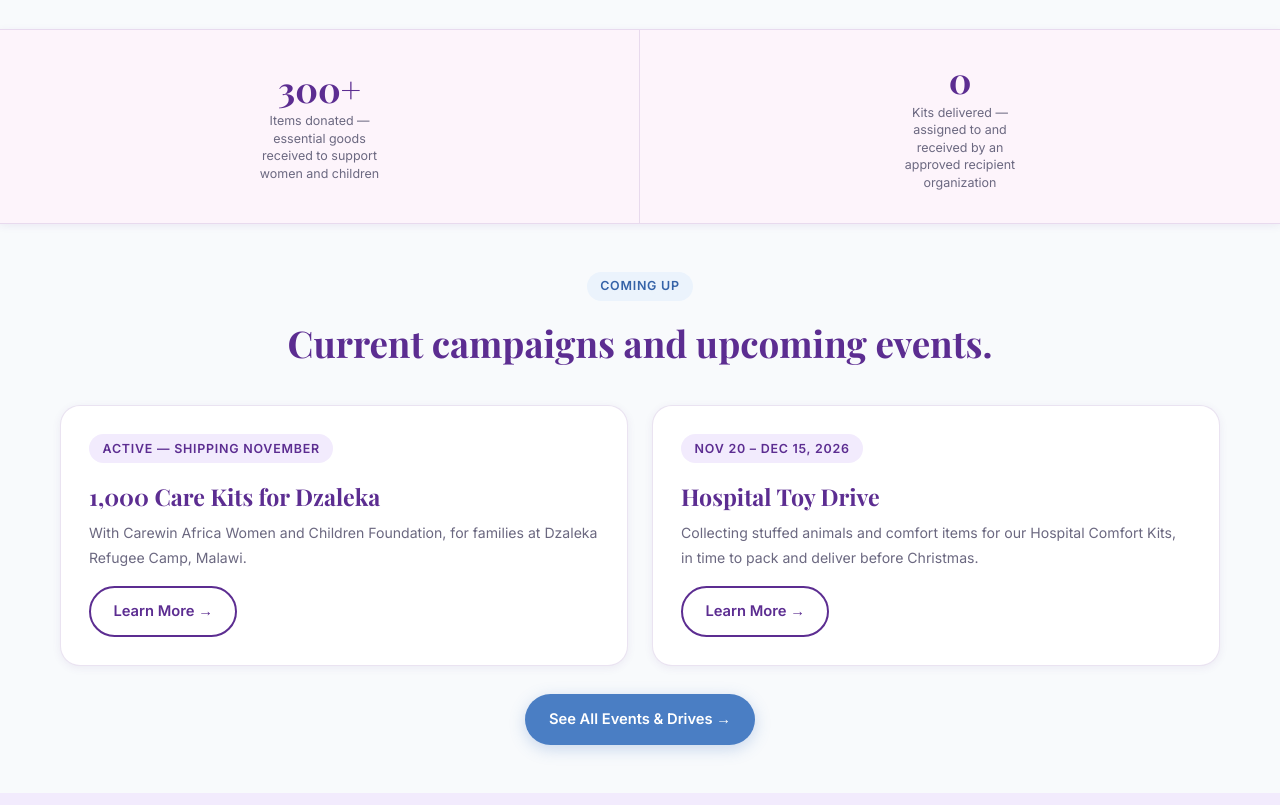
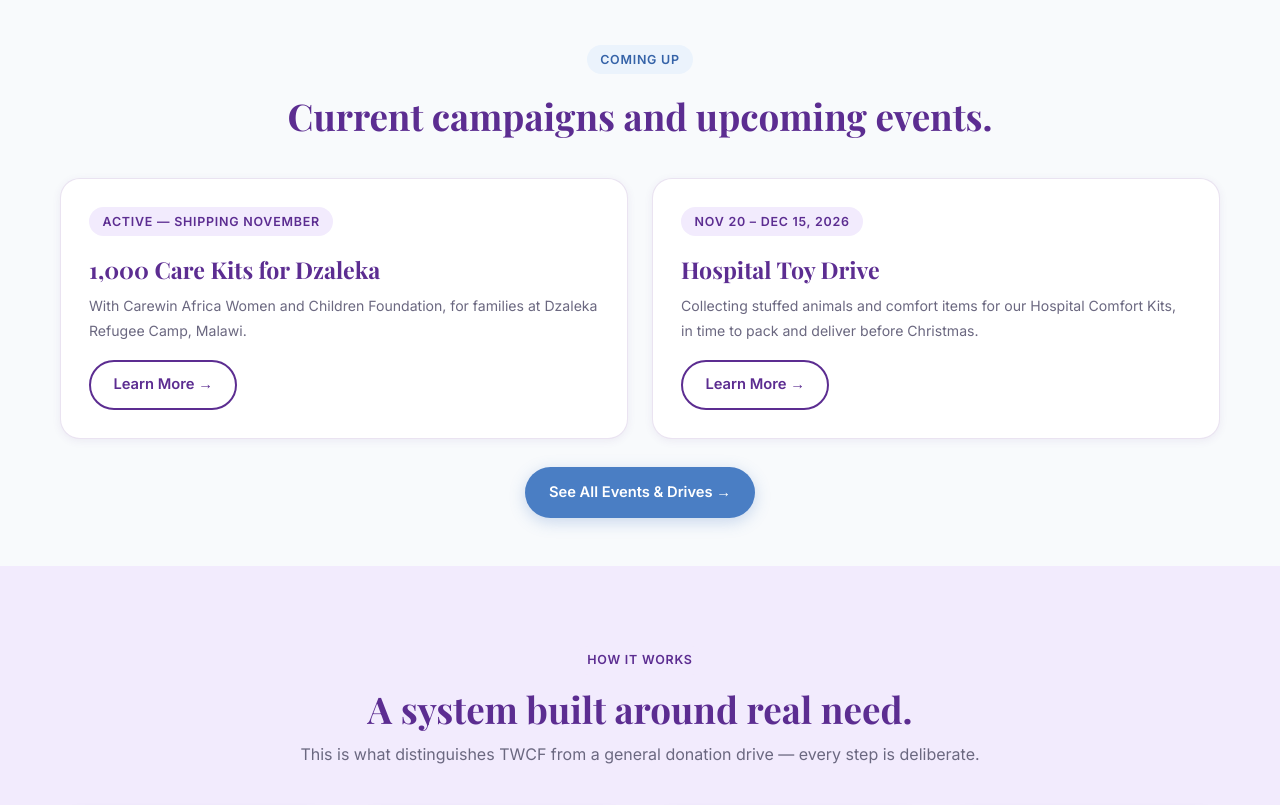
Before and after one commit to gabirellaf/twcf, a website: page index.html in a window 1280 px wide. Shown: the part 1275-2080 px from the top of the page. Drawn offline with nearby package versions, Linux system fonts and the light colour scheme.

Commit message:
Remove home-page impact counters
Co-Authored-By: Claude Opus 5.5 <noreply@anthropic.com>

```diff
--- a/index.html
+++ b/index.html
@@ -114,16 +114,6 @@
         <p style="margin-top: 0.5rem; font-size: 0.9rem; color: var(--muted);" data-en="In partnership with Carewin Africa Women and Children Foundation." data-es="En alianza con Carewin Africa Women and Children Foundation.">In partnership with Carewin Africa Women and Children Foundation.</p>
         <p style="margin-top: 0.75rem; font-size: 0.92rem;" data-en='Now raising funds to ship the kits: <a href="dzaleka-shipping-fund.html" style="color: var(--purple); font-weight: 600;">Dzaleka Relief Shipping Fund →</a>' data-es='Ahora recaudamos fondos para enviar los kits: <a href="dzaleka-shipping-fund.html" style="color: var(--purple); font-weight: 600;">Fondo de Envío de Ayuda para Dzaleka →</a>'>Now raising funds to ship the kits: <a href="dzaleka-shipping-fund.html" style="color: var(--purple); font-weight: 600;">Dzaleka Relief Shipping Fund →</a></p>
         <img src="images/carewin-kids.png" alt="Children at the Carewin Africa site near Dzaleka Refugee Camp, Malawi" style="display:block; width:100%; max-width:720px; height:260px; object-fit:cover; object-position:center; border-radius:var(--radius-lg); margin:1.5rem auto 0;"/>
-      </div>
-      <div class="stat-strip" style="grid-template-columns: repeat(2, 1fr); margin-top: 2rem;">
-        <div class="stat-item">
-          <span class="num">300+</span>
-          <span class="lbl" data-en="Items donated — essential goods received to support women and children" data-es="Artículos donados — bienes esenciales recibidos para apoyar a mujeres y niños">Items donated — essential goods received to support women and children</span>
-        </div>
-        <div class="stat-item">
-          <span class="num">0</span>
-          <span class="lbl" data-en="Kits delivered — assigned to and received by an approved recipient organization" data-es="Kits entregados — asignados y recibidos por una organización receptora aprobada">Kits delivered — assigned to and received by an approved recipient organization</span>
-        </div>
       </div>
     </section>
 
```
